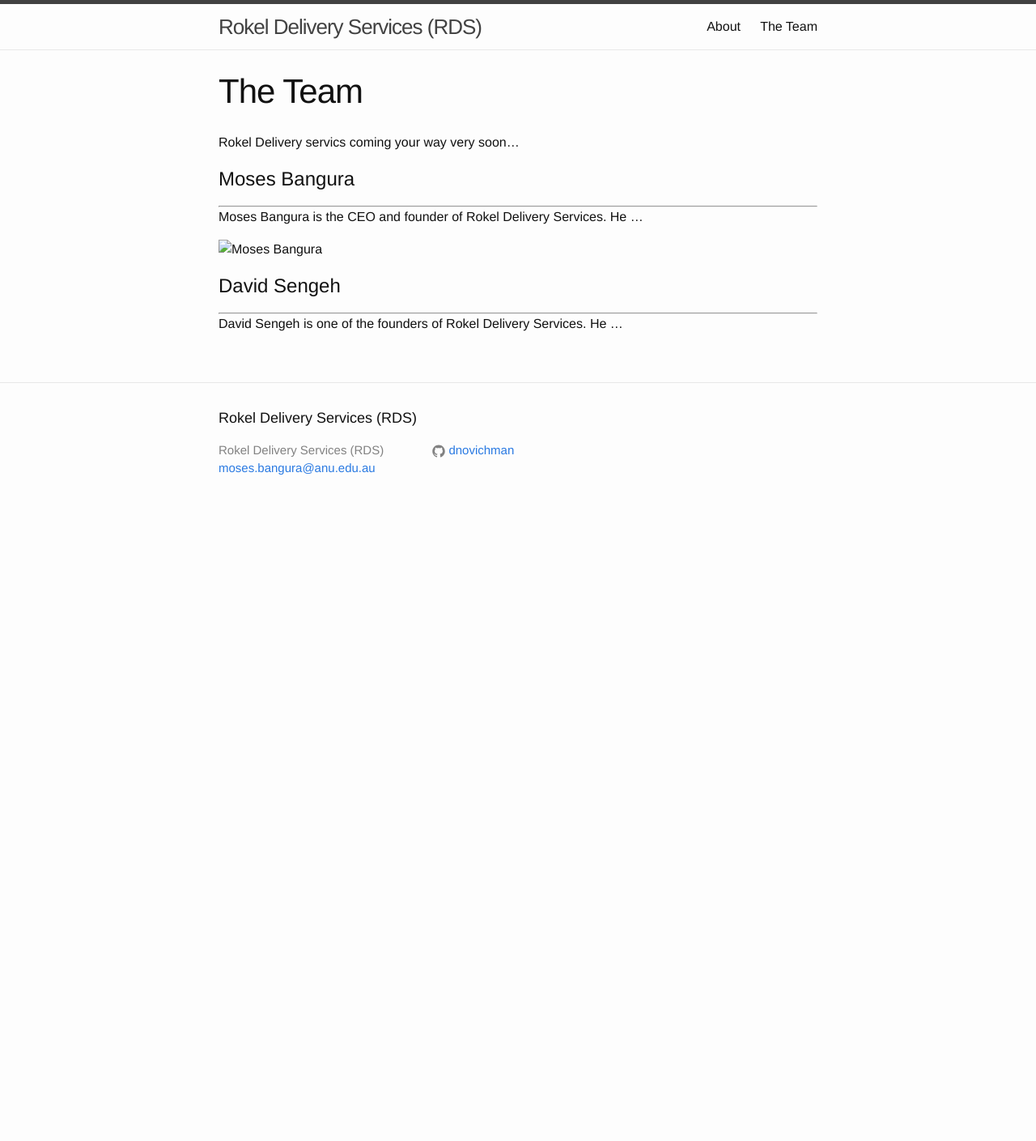
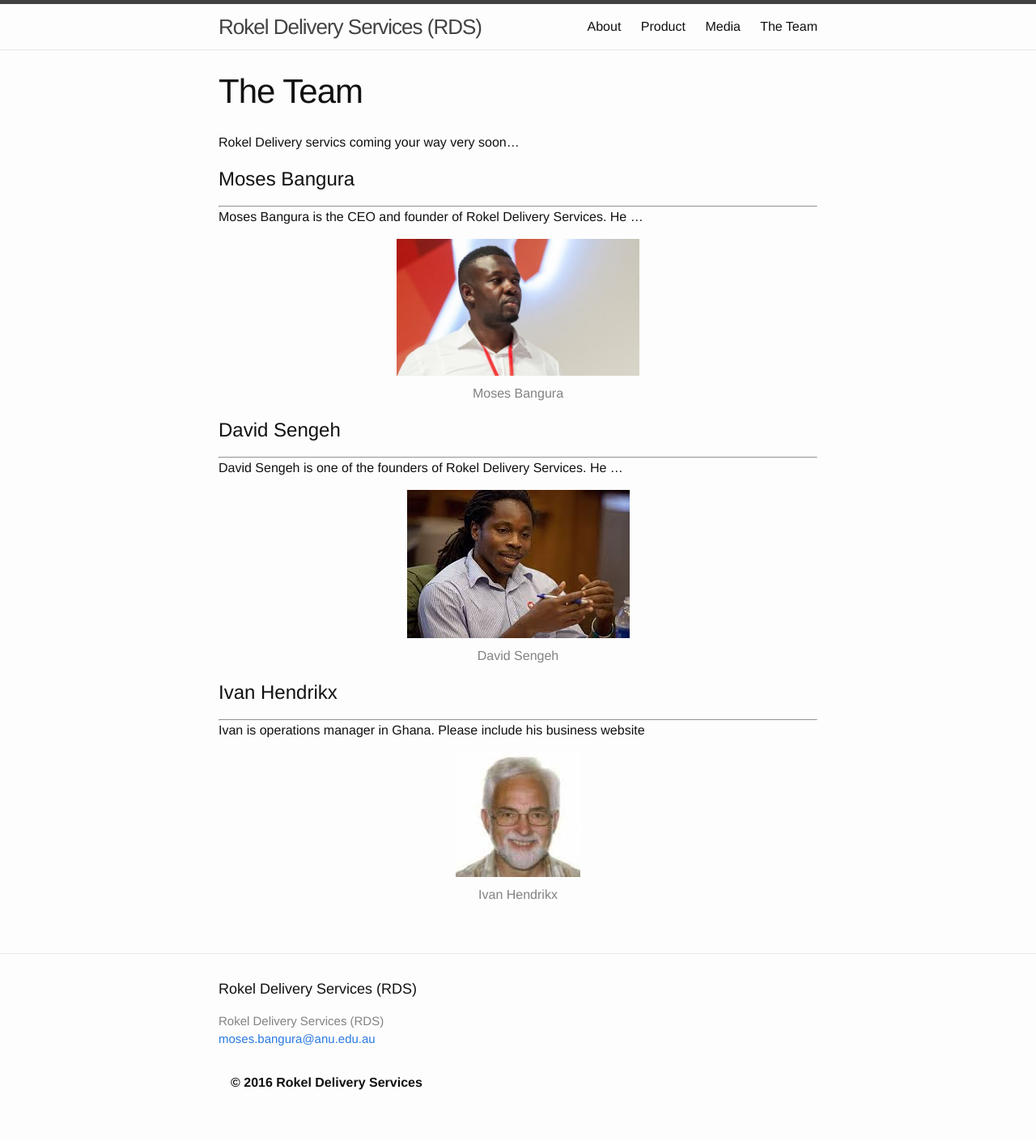
Before and after one commit to dnovichman/dnovichman.github.io, a Jekyll site: the page built from theteam.md, in a window 1280 px wide. Shown: the whole page at 81% size. Built offline with Jekyll 4.4.1, drawn with Linux system fonts in a browser that asks for light colours; before the commit the page ends 900 px from its top, so only the background shows below that.

Commit message:
new files

```diff
--- a/_config.yml
+++ b/_config.yml
@@ -12,7 +12,8 @@
 baseurl: "" # the subpath of your site, e.g. /blog
 url: "http://yourdomain.com" # the base hostname & protocol for your site
 #twitter_username: rds
-github_username:  dnovichman
+#github_username:  dnovichman
+name: Rokel Delivery Services
 
 # Build settings
 markdown: kramdown #redcarpet
--- a/_includes/footer.html
+++ b/_includes/footer.html
@@ -31,8 +31,12 @@
       <div class="footer-col footer-col-3">
         <p>{{ site.description }}</p>
       </div>
-    </div>
 
   </div>
-
+<div class="footer-col footer-col-4">
+<p class="copyright">
+          <strong>&copy; {{ site.time | date: '%Y' }} {{ site.name }}</strong><br />
+          <!--Build Date: <time class="build-date" datetime="{{ site..time }}">{{ site.time }}</time>-->
+        </p>
+</div>
 </footer>
--- /dev/null
+++ b/_includes/image.html
@@ -0,0 +1,15 @@
+
+
+<!-- _includes/image.html -->
+<div class="image-wrapper" >
+    {% if include.url %}
+    <a href="{{ include.url }}" title="{{ include.title }}" target="_blank">
+    {% endif %}
+        <img src="{{ include.img }}" alt="{{ include.title }}" width="{{include.width}}" height="{{include.height}}"/>
+    {% if include.url %}
+    </a>
+    {% endif %}
+    {% if include.caption %}
+        <p class="image-caption">{{ include.caption }}</p>
+    {% endif %}
+</div>
--- a/index.html
+++ b/index.html
@@ -6,6 +6,9 @@
 
 <h1 class="page-heading">Welcome</h1>
 <p><b><i><font color="blue">Welcome to Rokel Delivery Services (RDS) (Here what we do with our drone)</font></i></b></p>
+<iframe title="YouTube video player" class="youtube-player" type="text/html"
+width="640" height="390" src="http://www.youtube.com/embed/_ntGvVv7eyw"
+frameborder="0" allowFullScreen></iframe>
 <p>
 <img src="images/DSC_0012.JPG" alt="Go to W3Schools!" width="400" height="300" border="0">
 </p>
--- a/theteam.md
+++ b/theteam.md
@@ -12,9 +12,26 @@
 ---
 Moses Bangura is the CEO and founder of Rokel Delivery Services. He ...
 
-![Moses Bangura](../images/theteam/moses.jpg){:class="img-responsive"}
+
+{% include image.html
+            img="../images/theteam/moses.jpg"
+	    width="300"
+            title="Moses Bangura"
+            caption="Moses Bangura" %}
 
 
 # David Sengeh
 ---
 David Sengeh is one of the founders of Rokel Delivery Services. He ...
+{% include image.html
+            img="../images/theteam/david.jpeg"
+            title="David Sengeh"
+            caption="David Sengeh" %}
+
+# Ivan Hendrikx
+---
+Ivan is operations manager in Ghana. Please include his business website
+{% include image.html
+            img="../images/theteam/ivan.jpeg"
+            title="Ivan Hendrikx"
+            caption="Ivan Hendrikx" %}
```
Also changed, not shown: product.md (added, +8 -0 lines), themedia.md (added, +24 -0 lines), images/theteam/david.jpeg (added), images/theteam/ivan.jpeg (added), images/theteam/moses.jpg (added).
